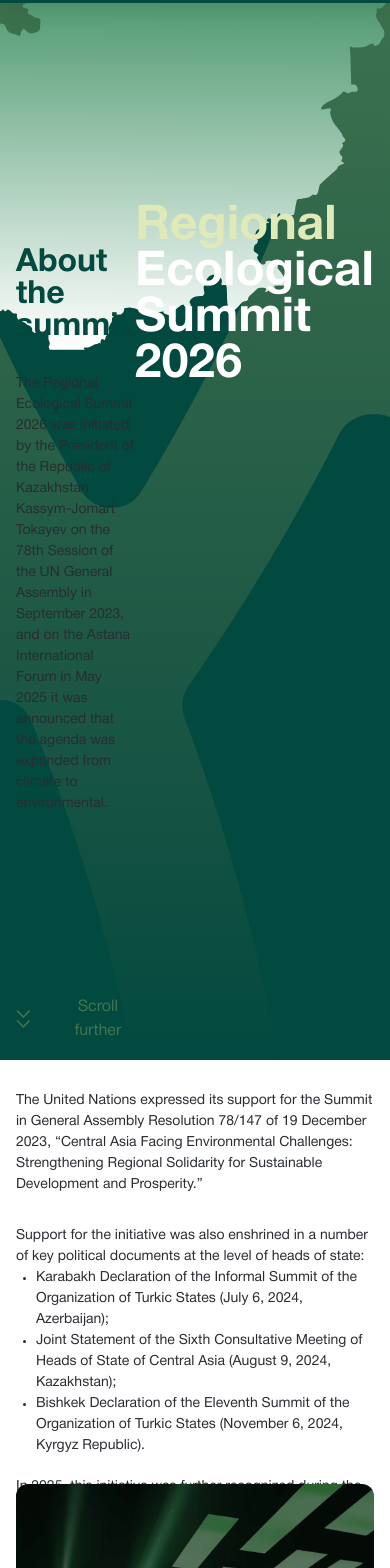
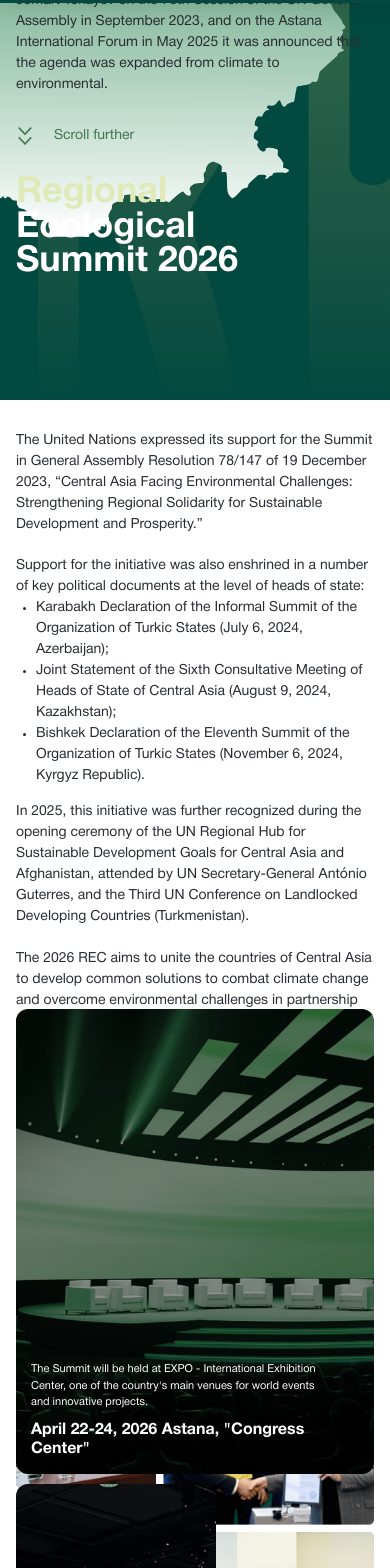
Before and after one commit to nurgeldiserikbay/res2026, a Next.js app: page /en/about in a window 390 px wide. Shown: the part 200-1768 px from the top of the page. Built offline with nearby package versions, Linux system fonts and the light colour scheme.

Commit message:
save adaptive about page

```diff
--- a/src/widgets/aboutSummit/ui/AboutBanner.tsx
+++ b/src/widgets/aboutSummit/ui/AboutBanner.tsx
@@ -34,11 +34,11 @@
 
 	return (
 		<>
-			<section className="bg-primary-dark pt-[100px]">
+			<section className="bg-primary-dark">
 				<div
 					ref={BannerRef}
 					data-animated-banner
-					className="relative box-border h-[1160px] bg-linear-to-b from-[#41754F] to-[#02493F] bg-cover bg-center"
+					className="relative box-border min-h-[600px] bg-linear-to-b from-[#41754F] to-[#02493F] bg-cover bg-center pt-[100px] pb-[50px] sm:min-h-[700px] sm:pt-[120px] md:min-h-[800px] md:pt-[150px] lg:min-h-[900px] lg:pt-[200px] xl:min-h-[1000px] xl:pt-[250px] 2xl:min-h-[1160px] 2xl:pt-[304px]"
 				>
 					<Image
 						ref={MapRef}
@@ -46,27 +46,27 @@
 						alt="About Summit Logo"
 						width={1039}
 						height={1137}
-						className="absolute top-[23px] left-0 block w-full max-w-[1039px] translate-y-[50px] opacity-0"
+						className="absolute top-[10px] left-0 block w-full max-w-[1039px] translate-y-[50px] opacity-0 sm:top-[15px] md:top-[20px] lg:top-[23px]"
 					/>
 
-					<Container className="relative z-10 flex items-start justify-between pt-[304px]">
-						<div className="mt-[43px] max-w-[706px]">
+					<Container className="relative z-10 flex flex-col items-start justify-between gap-[30px] lg:flex-row lg:items-start lg:gap-[40px] xl:gap-[60px]">
+						<div className="w-full max-w-[706px] lg:mt-[43px]">
 							<h1
 								ref={TitleRef}
-								className="xs:mb-[40px] xs:text-[40px] text-primary-dark mb-[30px] w-full translate-y-[-90px] text-left text-[32px] leading-none font-bold opacity-0 sm:mb-[50px] sm:text-[56px] md:mb-[55px] md:text-[72px] lg:mb-[60px] lg:text-[96px] xl:text-[112px] 2xl:text-[128px]"
+								className="xs:mb-[30px] xs:text-[40px] text-primary-dark 3xl:text-[128px] mb-[20px] w-full translate-y-[-90px] text-left text-[28px] leading-none font-bold opacity-0 sm:mb-[40px] sm:text-[48px] md:mb-[50px] md:text-[56px] lg:mb-[55px] lg:text-[72px] xl:mb-[60px] xl:text-[96px] 2xl:text-[112px]"
 							>
 								{t('pages.about.title')}
 							</h1>
 							<p
 								ref={SubtitleRef}
-								className="text-text mb-[181px] w-full translate-y-[90px] text-[14px] leading-normal font-normal whitespace-pre-line opacity-0 sm:text-[16px]"
+								className="text-text mb-[30px] w-full translate-y-[90px] text-[14px] leading-normal font-normal whitespace-pre-line opacity-0 sm:mb-[50px] sm:text-[16px] md:mb-[80px] lg:mb-[120px] xl:mb-[150px] 2xl:mb-[181px]"
 							>
 								{t('pages.about.resText1')}
 							</p>
 
 							<button
 								ref={ButtonRef}
-								className="text-secondary flex translate-y-[50px] items-center gap-[30px] text-[16px] leading-normal font-normal opacity-0"
+								className="text-secondary flex translate-y-[50px] items-center gap-[20px] text-[14px] leading-normal font-normal opacity-0 sm:gap-[25px] sm:text-[15px] md:gap-[30px] md:text-[16px]"
 							>
 								<IconDoubleArrowDown className="text-secondary" />
 								<span>{t('labels.swipeForward')}</span>
@@ -75,7 +75,7 @@
 
 						<div
 							ref={DateBlockRef}
-							className="xs:text-[62px] 3xl:text-[111px] mb-[30px] w-full max-w-[685px] translate-y-[50px] text-left text-[48px] leading-[0.96] font-bold text-white opacity-0 sm:text-[82px] xl:text-[98px]"
+							className="xs:text-[48px] xs:mb-[20px] 3xl:text-[111px] mb-[30px] w-full max-w-[685px] translate-y-[50px] text-left text-[36px] leading-[0.96] font-bold text-white opacity-0 sm:text-[56px] md:text-[64px] lg:text-[72px] xl:text-[82px] 2xl:text-[98px]"
 						>
 							<div className="text-muted-light block">Regional</div> <div className="block">Ecological</div>{' '}
 							<div className="block">Summit 2026</div>
--- a/src/widgets/aboutSummit/ui/AboutContent.tsx
+++ b/src/widgets/aboutSummit/ui/AboutContent.tsx
@@ -31,16 +31,16 @@
 
 	return (
 		<>
-			<section className="bg-white pt-[30px] sm:pt-[50px] md:pt-[70px] lg:pt-[100px]">
+			<section className="bg-white pt-[30px] sm:pt-[50px] md:pt-[60px] lg:pt-[80px] 2xl:pt-[100px]">
 				<Container className="relative z-10 flex flex-col items-start justify-between gap-[30px] lg:flex-row lg:gap-[40px] xl:gap-[60px]">
-					<div className="w-full max-w-[874px]">
+					<div className="w-full lg:max-w-[874px]">
 						<div
 							ref={TextRef}
-							className="text-text mb-[122px] w-full max-w-[721px] translate-y-[50px] text-[14px] leading-normal font-normal whitespace-pre-line opacity-0 sm:text-[15px] md:text-[16px]"
+							className="text-text mb-[40px] w-full max-w-[721px] translate-y-[50px] text-[14px] leading-normal font-normal whitespace-pre-line opacity-0 sm:mb-[60px] sm:text-[15px] md:mb-[80px] md:text-[16px] lg:mb-[100px] xl:mb-[122px]"
 						>
-							<p className="mb-[30px] sm:mb-[40px] md:mb-[50px] lg:mb-[60px]">{t('pages.about.aboutText2')}</p>
+							<p className="mb-[20px] sm:mb-[30px] md:mb-[40px] lg:mb-[50px] xl:mb-[60px]">{t('pages.about.aboutText2')}</p>
 							<p>{t('pages.about.aboutText3')}</p>
-							<ul className="list-disc pb-[20px] pl-[20px] sm:pb-[25px] sm:pl-[25px]">
+							<ul className="list-disc pb-[15px] pl-[20px] sm:pb-[20px] sm:pl-[25px]">
 								<li>{t(`pages.about.aboutText31`)}</li>
 								<li>{t(`pages.about.aboutText32`)}</li>
 								<li>{t(`pages.about.aboutText33`)}</li>
@@ -62,9 +62,9 @@
 						</div>
 					</div>
 
-					<div className="w-full max-w-[871px]">
-						<div className="relative mb-[50px] h-[279px] w-full">
-							<div className="absolute bottom-0 left-0 flex w-full max-w-[865px] flex-col items-end justify-between gap-[10px] lg:flex-row lg:gap-[5px]">
+					<div className="w-full lg:max-w-[871px]">
+						<div className="relative mb-[30px] min-h-[200px] w-full sm:mb-[40px] sm:min-h-[250px] md:mb-[50px] md:min-h-[279px]">
+							<div className="absolute bottom-0 left-0 flex w-full max-w-[865px] flex-col items-end justify-between gap-[10px] sm:gap-[15px] lg:flex-row lg:gap-[5px]">
 								<div className="relative w-full translate-y-0 transform lg:-translate-y-[60px]">
 									<div
 										ref={Image1Ref}
@@ -77,11 +77,11 @@
 											height={662}
 											className="block w-full max-w-[509px] rounded-[12px]"
 										/>
-										<div className="absolute bottom-0 left-0 p-[20px] sm:p-[30px] md:p-[40px] lg:p-[60px]">
-											<div className="mb-[15px] max-w-[294px] text-[12px] leading-normal font-normal text-white sm:mb-[20px] sm:text-[14px] md:mb-[25px] md:text-[16px] lg:mb-[30px]">
+										<div className="absolute bottom-0 left-0 p-[15px] sm:p-[20px] md:p-[30px] lg:p-[40px] xl:p-[60px]">
+											<div className="mb-[10px] max-w-[294px] text-[11px] leading-normal font-normal text-white sm:mb-[15px] sm:text-[12px] md:mb-[20px] md:text-[14px] lg:mb-[25px] lg:text-[16px] xl:mb-[30px]">
 												{t(`pages.footer.text`)}
 											</div>
-											<div className="max-w-[294px] text-[20px] leading-[1.2] font-bold text-white sm:text-[24px] md:text-[28px] lg:text-[32px]">
+											<div className="max-w-[294px] text-[16px] leading-[1.2] font-bold text-white sm:text-[20px] md:text-[24px] lg:text-[28px] xl:text-[32px]">
 												{t(`pages.footer.text1`)}
 											</div>
 										</div>
@@ -89,14 +89,14 @@
 								</div>
 								<div
 									ref={Image2Ref}
-									className="translate-y-[50px] opacity-0 lg:w-auto"
+									className="w-full translate-y-[50px] opacity-0 sm:w-auto lg:w-auto"
 								>
 									<Image
 										src="/imgs/about-page-img-2.png"
 										alt="About President"
 										width={342}
 										height={869}
-										className="block max-w-[342px] rounded-[12px]"
+										className="block w-full max-w-[200px] rounded-[12px] sm:max-w-[250px] md:max-w-[300px] lg:max-w-[342px]"
 									/>
 								</div>
 							</div>
@@ -104,48 +104,48 @@
 
 						<p
 							ref={ResText2Ref}
-							className="text-text mb-[60px] translate-y-[50px] text-[14px] leading-normal font-normal opacity-0 sm:text-[15px] md:text-[16px]"
+							className="text-text mb-[30px] translate-y-[50px] text-[14px] leading-normal font-normal opacity-0 sm:mb-[40px] sm:text-[15px] md:mb-[50px] md:text-[16px] lg:mb-[60px]"
 						>
 							{t('pages.about.resText2')}
 						</p>
 
 						<h2
 							ref={PurposeRef}
-							className="text-text mb-[30px] translate-y-[50px] text-[24px] leading-[1.2] font-bold opacity-0 sm:mb-[40px] sm:text-[28px] md:mb-[50px] md:text-[32px] lg:mb-[60px] lg:text-[40px] xl:text-[48px]"
+							className="text-text mb-[20px] translate-y-[50px] text-[24px] leading-[1.2] font-bold opacity-0 sm:mb-[30px] sm:text-[28px] md:mb-[40px] md:text-[32px] lg:mb-[50px] lg:text-[36px] xl:mb-[60px] xl:text-[40px] 2xl:text-[48px]"
 						>
 							{t('pages.about.purpose')}
 						</h2>
 						<p
 							ref={Text2Ref}
-							className="text-text mb-[60px] translate-y-[50px] text-[14px] leading-normal font-normal whitespace-pre-line opacity-0 sm:text-[15px] md:text-[16px]"
+							className="text-text mb-[30px] translate-y-[50px] text-[14px] leading-normal font-normal whitespace-pre-line opacity-0 sm:mb-[40px] sm:text-[15px] md:mb-[50px] md:text-[16px] lg:mb-[60px]"
 						>
 							{t('pages.about.aboutText5')}
 						</p>
 
 						<div
 							ref={QuoteRef}
-							className="seld-start relative w-full max-w-[859px] translate-y-[50px] rounded-[12px] bg-[#FBFFE9] p-[20px] opacity-0 sm:p-[24px] md:pt-[40px] md:pl-[50px] lg:pt-[65px] lg:pl-[86px]"
+							className="seld-start relative w-full max-w-[859px] translate-y-[50px] rounded-[12px] bg-[#FBFFE9] p-[20px] opacity-0 sm:p-[24px] md:pt-[30px] md:pl-[40px] lg:pt-[50px] lg:pl-[70px] xl:pt-[65px] xl:pl-[86px]"
 						>
-							<div className="text-muted absolute top-[20px] left-[20px] hidden text-[64px] leading-none sm:text-[80px] md:block md:text-[100px] lg:text-[128px]">
-								”
+							<div className="text-muted absolute top-[15px] left-[15px] hidden text-[48px] leading-none sm:top-[20px] sm:left-[20px] sm:text-[64px] md:block md:text-[80px] lg:text-[100px] xl:text-[128px]">
+								&quot;
 							</div>
 
 							<div
 								ref={PresidentInfoRef}
-								className="relative z-1 flex flex-wrap items-start gap-[20px] sm:flex-nowrap sm:gap-[30px]"
+								className="relative z-1 flex flex-wrap items-start gap-[15px] sm:flex-nowrap sm:gap-[20px] md:gap-[30px]"
 							>
 								<Image
 									src="/imgs/president-about-img.png"
 									alt="About President"
 									width={213}
 									height={360}
-									className="block max-w-[213px]"
+									className="block w-full max-w-[150px] rounded-[12px] sm:max-w-[180px] md:max-w-[213px]"
 								/>
-								<div>
-									<div className="font-regular relative z-1 mb-[30px] text-[13px] leading-normal whitespace-pre-line text-black sm:mb-[40px] sm:text-[14px] md:mb-[50px] md:text-[15px]">
+								<div className="w-full sm:flex-1">
+									<div className="font-regular relative z-1 mb-[20px] text-[12px] leading-normal whitespace-pre-line text-black sm:mb-[25px] sm:text-[13px] md:mb-[30px] md:text-[14px] lg:mb-[40px] lg:text-[15px] xl:mb-[50px]">
 										{t('pages.about.presidentText')}
 									</div>
-									<div className="text-primary text-[12px] leading-normal sm:text-[13px] md:text-[14px]">
+									<div className="text-primary text-[11px] leading-normal sm:text-[12px] md:text-[13px] lg:text-[14px]">
 										{t('pages.about.presidentPosition')}
 									</div>
 								</div>
```
